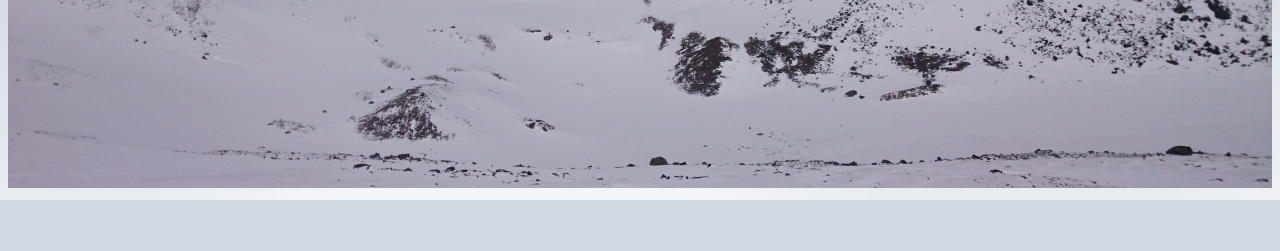
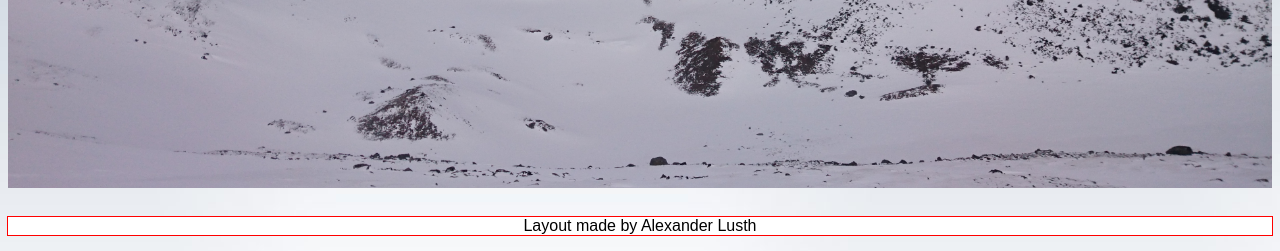
Before and after one commit to AlexanderLusth/website, a PHP site: page /index.html in a window 1280 px wide. Shown: the part 854-1105 px from the top of the page. Before the commit the page ends 1054 px from the top, so only its background shows below. Run offline with PHP 8.4, Linux system fonts and the light colour scheme.

Commit message:
v2.0 ui footer adedd

```diff
--- a/css/Style.css
+++ b/css/Style.css
@@ -1,6 +1,8 @@
 footer{
   display: block;
-  background-color: red;
+  background-color: white;
+  outline: 1px solid red;
+  height: 30px;
 }
 body{
   background-image: url(../pictures/white.jpg);
@@ -156,3 +158,10 @@ li a:hover:not(.active) {
 from{top: 400px;}
 to{top: 0px;}
 }
+#footer-text{
+  text-align: center;
+}
+#footer{
+  margin-top: 25px;
+  height: auto;
+}
--- a/fun.html
+++ b/fun.html
@@ -65,5 +65,7 @@
         <script src="javaScripts/funscript.js" charset="utf-8"></script>
         <script src="javaScripts/startscript.js" charset="utf-8"></script>
 </body>
-
+<footer id="footer">
+  <p id="footer-text">Layout made by Alexander Lusth</p>
+</footer>
 </html>
--- a/index.html
+++ b/index.html
@@ -40,8 +40,8 @@
     </div>
   </div>
   <img id="helags" src="pictures/helags.JPG" alt="">
-  <footer>
-
+  <footer id="footer">
+    <p id="footer-text" >Layout made by Alexander Lusth</p>
   </footer>
   <script src="javaScripts/startscript.js" charset="utf-8"></script>
 </body>
--- a/info.html
+++ b/info.html
@@ -99,9 +99,10 @@
       </div>
     </div>
   </div>
-
-
   <button id="start-btn" onclick="getStart()">Back to Start</button>
+  <footer id="footer">
+    <p id="footer-text" >Layout made by Alexander Lusth</p>
+  </footer>
   <script src="javaScripts/startscript.js" charset="utf-8"></script>
 </body>
 
```
Also changed, not shown: media.html (+8 -4 lines).
